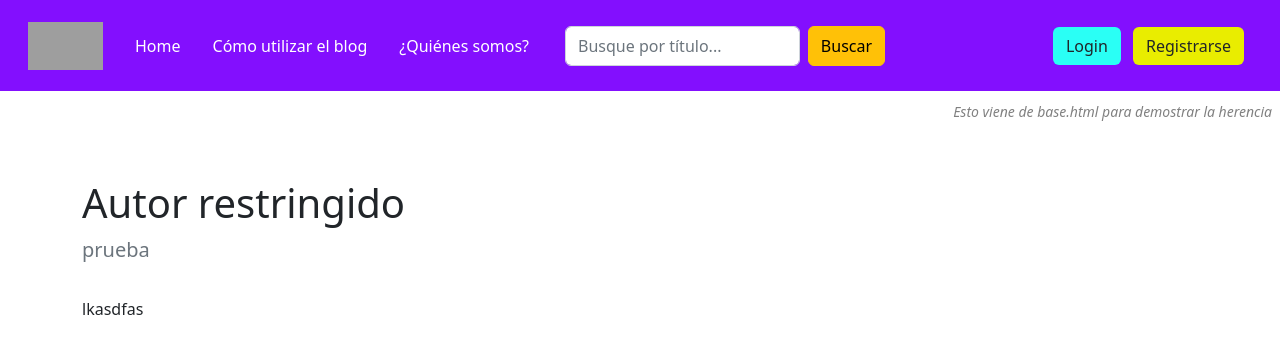
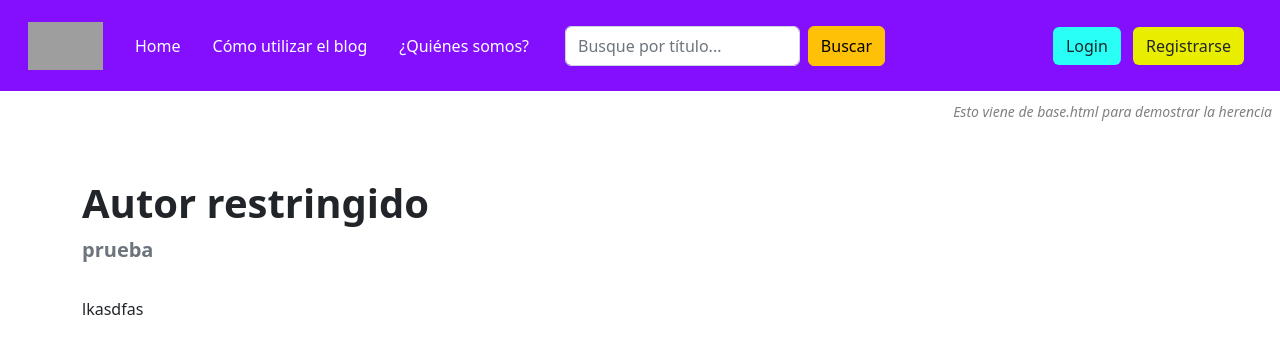
Before and after one commit to DarianYane/Entrega-Final-Python-Coderhouse-Blog, a Django app: page /entrada/30 in a window 1280 px wide. Shown: the top 358 px of the page. Run offline with Django 4.2, Linux system fonts and the light colour scheme; data comes from the database, SQL or seed files in the repository; some libraries are stand-ins or nearby versions; grey boxes are pictures that could not be loaded.

Commit message:
volver arriba

```diff
--- a/Posteos/templates/Posteos/entrada_detail.html
+++ b/Posteos/templates/Posteos/entrada_detail.html
@@ -2,11 +2,11 @@
 
 {% block content %}
 
-<section class="py-4  container">
+<section class="py-4 container">
     <div class="row py-lg-3">
         <div class="col-lg-6 col-md-8 cmx-auto">
-            <h1 class="fw-light">{{ post.titulo }} </h1>
-            <p class="lead text-muted">{{ post.subtitulo }}</p>
+            <h1 class="fw-light fw-bold">{{ post.titulo }} </h1>
+            <p class="lead text-muted fw-bold">{{ post.subtitulo }}</p>
             <div style="padding-top: 1em;">
                 {{ post.cuerpo }}
             </div>
@@ -23,8 +23,8 @@
 <section class="py-5  container">
     <div class="row py-lg-5">
         <div class="col-lg-6 col-md-8 cmx-auto">
-            <h3 class="fw-light">Autor: {{ post.autor }}</h3>
-            <p class="lead text-muted">Creado el día {{ post.creado }}</p>
+            <p><h4 class="fw-light">Autor: {{ post.autor }}</h4></p>
+            <p class="text text-muted">Creado el día {{ post.creado }}</p>
         </div>
     </div>
     {% if user.is_authenticated %}
--- a/Posteos/templates/bienvenida.html
+++ b/Posteos/templates/bienvenida.html
@@ -44,5 +44,7 @@
     </div>
 
         {% endfor %}
-
+    <footer class="container">
+        <p class="float-end"><a href="#">Volver arriba</a></p>
+    </footer>
 {% endblock %}
```
